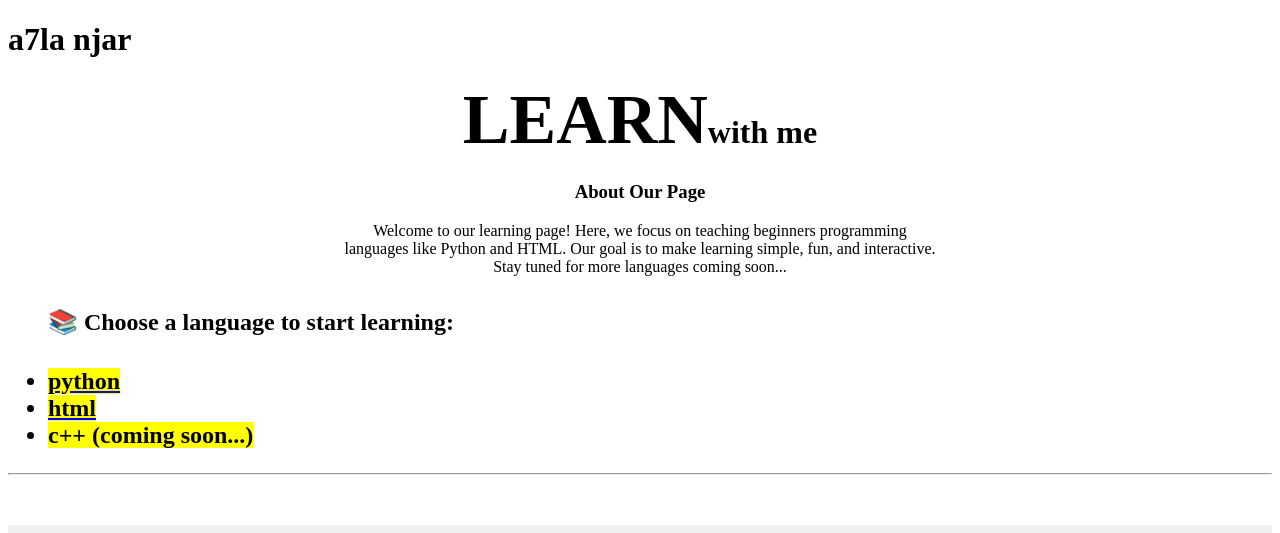
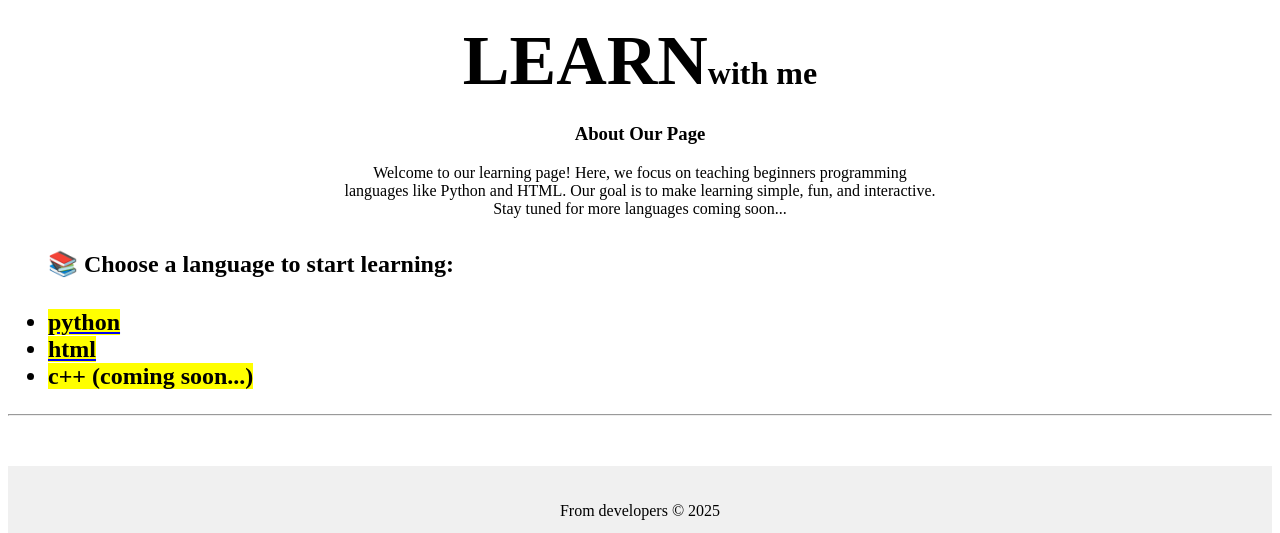
Before and after one commit to Cl4s1qu3/learn-whit-me.github.io, a plain HTML site: page index.html in a window 1280 px wide. Shown: the top 533 px of the page. Drawn offline with Linux system fonts and the light colour scheme.

Commit message:
index.html

```diff
--- a/index.html
+++ b/index.html
@@ -7,7 +7,6 @@
     <title>learn wth me.html</title>
 </head>
 <body>
-<h1>a7la njar</h1>
 
 <h1 style="text-align: center;">
     <span style="font-size: 70px;">LEARN</span>with me
```
